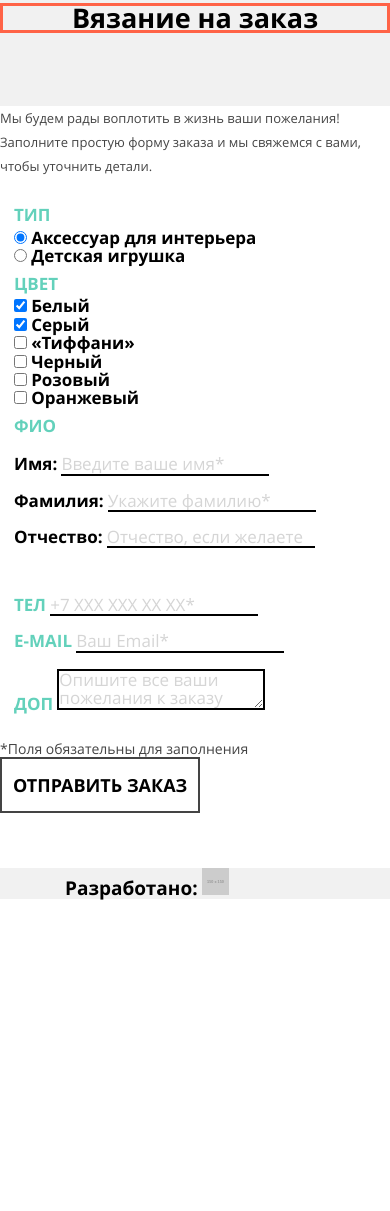
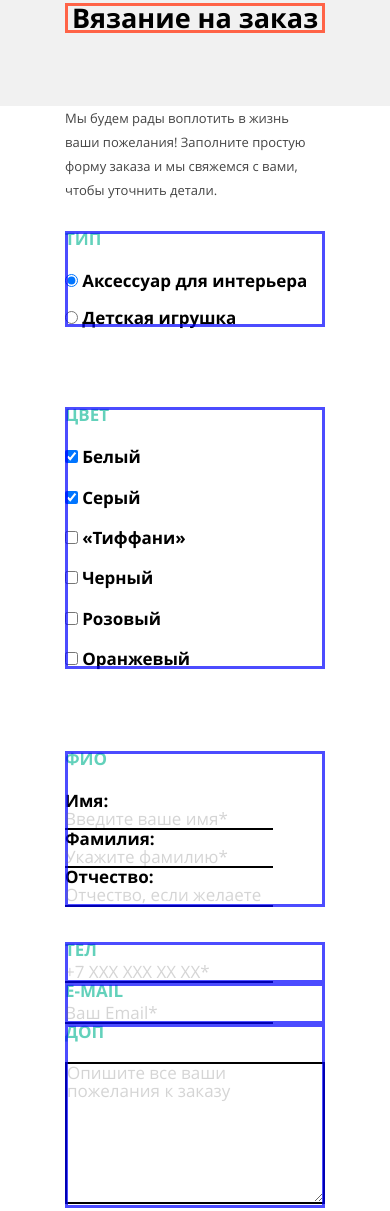
Before and after one commit to Blazelip/79521-mishka-20, a website: page source/form.html in a window 390 px wide. Shown: the part 255-1466 px from the top of the page. Before the commit the page ends 1156 px from the top, so only its background shows below. Drawn offline with nearby package versions, Linux system fonts and the light colour scheme; files that its build step writes are made by us from their sources; placeholder pictures from the web are drawn by us.

Commit message:
Стилизация адаптивных сеток для странцы form.html

```diff
--- a/source/form.html
+++ b/source/form.html
@@ -5,6 +5,7 @@
   <meta charset="utf-8">
   <meta name="keyowrds" content="Какие-то ключевые слова через запятую">
   <meta name="description" content="Какое-то описание сайта">
+  <meta name="viewport" content="width=device-width, initial-scale=1">
   <title>Вязание на заказ</title>
   <link rel="stylesheet" href="css/style.css">
 </head>
@@ -40,15 +41,18 @@
 
   <main>
     <section class="title-section">
+      <div class="wrapper">
         <h1 class="main-title">Вязание на заказ</h1>
+      </div>
     </section>
 
-    <section class="order">
+    <section class="order wrapper">
       <h2 class="visually-hidden">Форма заказа</h2>
       <p class="order__description">Мы будем рады воплотить в жизнь ваши пожелания! Заполните простую форму заказа и мы свяжемся с вами, чтобы уточнить детали.</p>
 
       <form class="form" action="https://echo.htmlacademy.ru/" method="POST">
-        <fieldset class="form__fieldset">
+        <fieldset class="form__fieldset form__fieldset--radio">
+          <div class="form__fieldset-flex">
             <legend class="form__fieldset-name">Тип</legend>
 
             <ul class="form__radio-list list list--resetted">
@@ -61,9 +65,11 @@
                 <label class="form__label form__label--radio" for="toys">Детская игрушка</label>
               </li>
             </ul>
+          </div>
         </fieldset>
 
-        <fieldset class="form__fieldset">
+        <fieldset class="form__fieldset form__fieldset--checkbox">
+          <div class="form__fieldset-flex">
             <legend class="form__fieldset-name">Цвет</legend>
 
             <ul class="form__checkbox-list list list--resetted">
@@ -92,41 +98,49 @@
                 <label class="form__label form__label--checkbox" for="color-orange">Оранжевый</label>
               </li>
             </ul>
+          </div>
         </fieldset>
 
-        <fieldset class="form__fieldset">
+        <fieldset class="form__fieldset form__fieldset--text-fields">
+          <div class="form__fieldset-flex">
             <legend class="form__fieldset-name">ФИО</legend>
-          <p>
-            <label class="form__label" for="name-field">Имя:</label>
+
+            <ul class="form__text-input-list list list--resetted">
+              <li class="form__text-input-item">
+                <label class="form__label form__label--fio" for="name-field">Имя:</label>
                 <input class="form__text-input" id="name-field" type="text" name="name" placeholder="Введите ваше имя*" required>
-          </p>
-          <p>
-            <label class="form__label" for="surname-field">Фамилия:</label>
+              </li>
+              <li class="form__text-input-item">
+                <label class="form__label form__label--fio" for="surname-field">Фамилия:</label>
                 <input class="form__text-input" id="surname-field" type="text" name="surname" placeholder="Укажите фамилию*" required>
-          </p>
-          <p>
-            <label class="form__label" for="second-name-field">Отчество:</label>
+              </li>
+              <li class="form__text-input-item">
+                <label class="form__label form__label--fio" for="second-name-field">Отчество:</label>
                 <input class="form__text-input" id="second-name-field" type="text" name="second-name" placeholder="Отчество, если желаете">
-          </p>
+              </li>
+            </ul>
+          </div>
         </fieldset>
 
-        <fieldset class="form__fieldset">
-          <p>
-            <label class="form__fieldset-name" for="tel-field">Тел</label>
-            <input class="form__text-input" type="tel" name="phone" id="tel-field" placeholder="+7 ХХХ ХХХ ХХ ХХ*" required>
-          </p>
-          <p>
-            <label class="form__fieldset-name" for="email-field">E-mail</label>
-            <input class="form__text-input" type="email" name="email" id="email-field" placeholder="Ваш Email*" required>
-          </p>
-          <p>
-            <label class="form__fieldset-name" for="comment-field">Доп</label>
-            <textarea class="form__text-input form__text-input--textarea" name="comment" id="comment-field" placeholder="Опишите все ваши пожелания к заказу"></textarea>
-          </p>
+        <fieldset class="form__fieldset form__fieldset--last">
+          <div class="form__fieldset-flex">
+            <label class="form__fieldset-name form__fieldset-name--last" for="tel-field">Тел</label>
+            <input class="form__text-input form__text-input--last" type="tel" name="phone" id="tel-field" placeholder="+7 ХХХ ХХХ ХХ ХХ*" required>
+          </div>
+          <div class="form__fieldset-flex">
+            <label class="form__fieldset-name form__fieldset-name--last" for="email-field">E-mail</label>
+            <input class="form__text-input form__text-input--last" type="email" name="email" id="email-field" placeholder="Ваш Email*" required>
+          </div>
+          <div class="form__fieldset-flex">
+            <label class="form__fieldset-name form__fieldset-name--last form__fieldset-name--last-textarea" for="comment-field">Доп</label>
+            <textarea class="form__text-input form__text-input--last form__text-input--textarea" name="comment" id="comment-field" placeholder="Опишите все ваши пожелания к заказу"></textarea>
+          </div>
         </fieldset>
+
+        <div class="form__order">
           <small class="form__details">*Поля обязательны для заполнения</small>
-
           <button class="form__button button button--primary" type="submit">Отправить заказ</button>
+        </div>
       </form>
     </section>
 
--- a/source/sass/blocks/form.scss
+++ b/source/sass/blocks/form.scss
@@ -3,31 +3,129 @@
 }
 
 .form__fieldset {
+  margin: 0;
+  padding: 0;
   border: none;
+
+  &--radio {
+    margin-bottom: 30px;
+
+    @media (min-width: $tablet-width) {
+      margin-bottom: 49px;
+    }
+  }
+
+  &--checkbox {
+    margin-bottom: 32px;
+    padding: 50px 0;
+
+    @media (min-width: $tablet-width) {
+      margin-bottom: 66px;
+    }
+  }
+
+  &--text-fields {
+    margin-bottom: 35px;
+
+    @media (min-width: $tablet-width) {
+      margin-bottom: 50px;
+    }
+  }
+
+  &--last {
+    margin-bottom: 17px;
+  }
+}
+
+.form__fieldset-flex {
+  @media (min-width: $tablet-width) {
+    display: flex;
+  }
+
+  outline: 3px solid rgba(blue, 0.7);
+  outline-offset: -3px;
 }
 
 .form__fieldset-name {
   @include fz-lh(17px, 16px);
 
+  margin-bottom: 25px;
+
   color: $green;
   font-weight: 700;
   text-transform: uppercase;
+
+  @media (min-width: $tablet-width) {
+    flex-basis: 167px;
+  }
+
+  &--last {
+    margin-bottom: 5px;
+    display: block;
+  }
+
+  &--last-textarea {
+    margin-bottom: 22px;
+  }
 }
 
 .form__radio-list {
 
+  @media (min-width: $tablet-width) {
+    flex-basis: 500px;
+  }
+
+  @media (min-width: $desktop-width) {
+    flex-basis: 700px;
+  }
 }
 
 .form__checkbox-list {
+  @media (min-width: $tablet-width) {
+    display: grid;
+    flex-basis: 501px;
+    grid-template-columns: 50% 50%;
+    row-gap: 24px;
+  }
 
+  @media (min-width: $desktop-width) {
+    flex-basis: 875px;
+    grid-template-columns: 1fr 1fr 1fr;
+  }
+}
+
+.form__text-input-list {
+  @media (min-width: $tablet-width) {
+    flex-basis: 500px;
+  }
+
+  @media (min-width: $desktop-width) {
+    flex-basis: 700px;
+  }
 }
 
 .form__radio-item {
+  margin-bottom: 18px;
 
+  &:last-child {
+    margin-bottom: 0;
+  }
+
+  @media (min-width: $tablet-width) {
+    margin-bottom: 21px;
+  }
 }
 
 .form__checkbox-item {
+  margin-bottom: 22px;
 
+  &:last-child {
+    margin-bottom: 0;
+  }
+
+  @media (min-width: $tablet-width) {
+    margin: 0;
+  }
 }
 
 .form__radio {
@@ -63,6 +161,18 @@
 
   &--textarea {
     border: 2px solid $input-border-color;
+    width: 100%;
+    height: 142px;
+  }
+}
+
+.form__text-input--last {
+  @media (min-width: $tablet-width) {
+    flex-basis: 500px;
+  }
+
+  @media (min-width: $desktop-width) {
+    flex-basis: 700px;
   }
 }
 
@@ -78,14 +188,43 @@
   &--checkbox {
 
   }
+
+  &--fio {
+    display: block;
+
+    @media (min-width: $tablet-width) {
+      display: inline;
+    }
+  }
+
+  @media (min-width: $tablet-width) {
+    font-size: 19px;
+  }
+}
+
+.form__order {
+  display: flex;
+  flex-direction: column;
+
+  outline: 3px solid rgba(blue, 0.7);
+  outline-offset: -3px;
+
+  @media (min-width: $tablet-width) {
+    flex-direction: row-reverse;
+    align-items: baseline;
+  }
 }
 
 .form__details {
   @include fz-lh(14px, 16px);
 
+  margin-bottom: 30px;
+
   color: $text-basic;
 }
 
 .form__button {
-
+  @media (min-width: $tablet-width) {
+    margin-right: auto;
+  }
 }
--- a/source/sass/blocks/order.scss
+++ b/source/sass/blocks/order.scss
@@ -9,4 +9,8 @@
   margin-bottom: 29px;
 
   color: $text-basic;
+
+  @media (min-width: $tablet-width) {
+    margin-bottom: 60px;
+  }
 }
```
Lines whose indentation alone changed are shown as unchanged.
